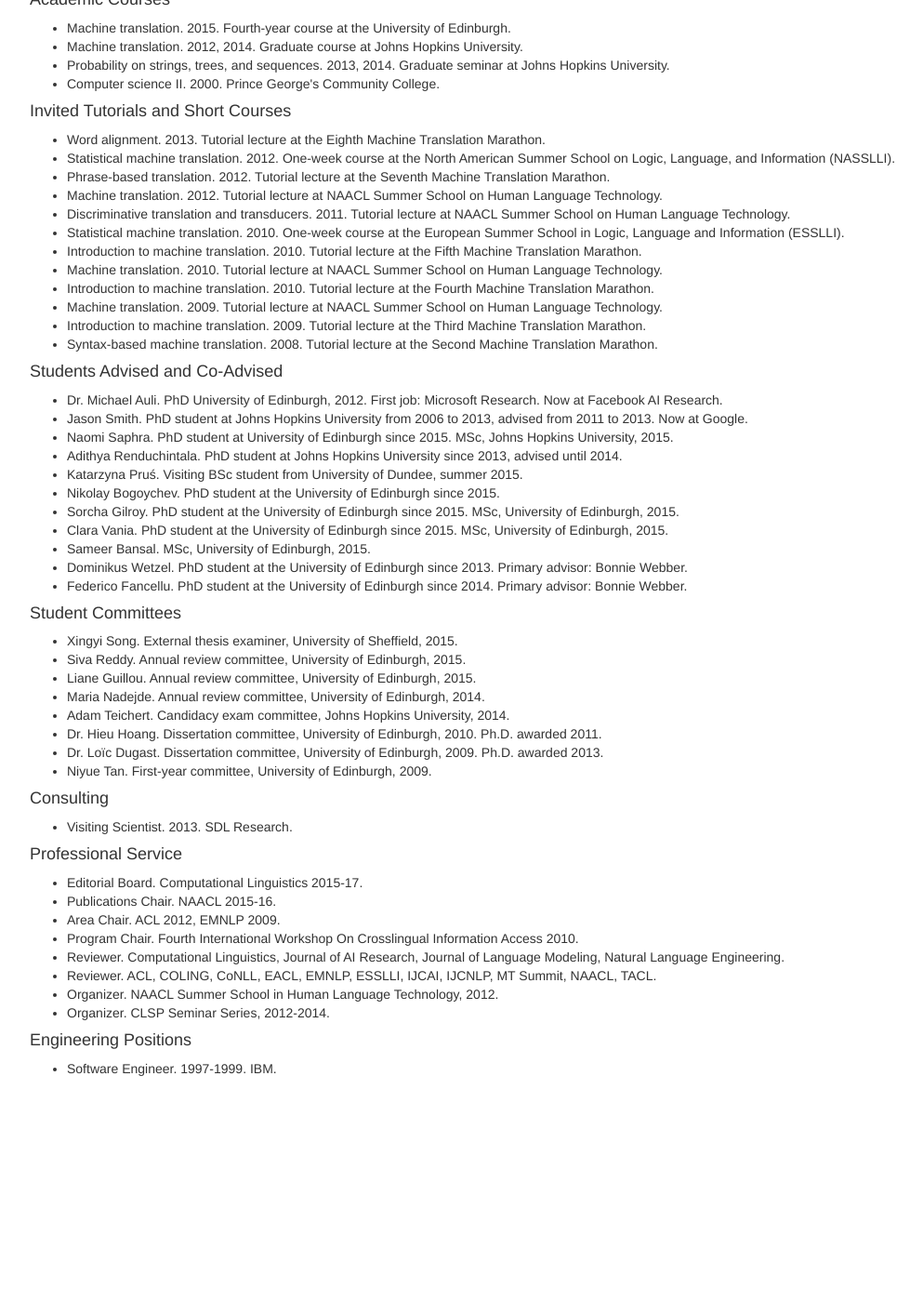
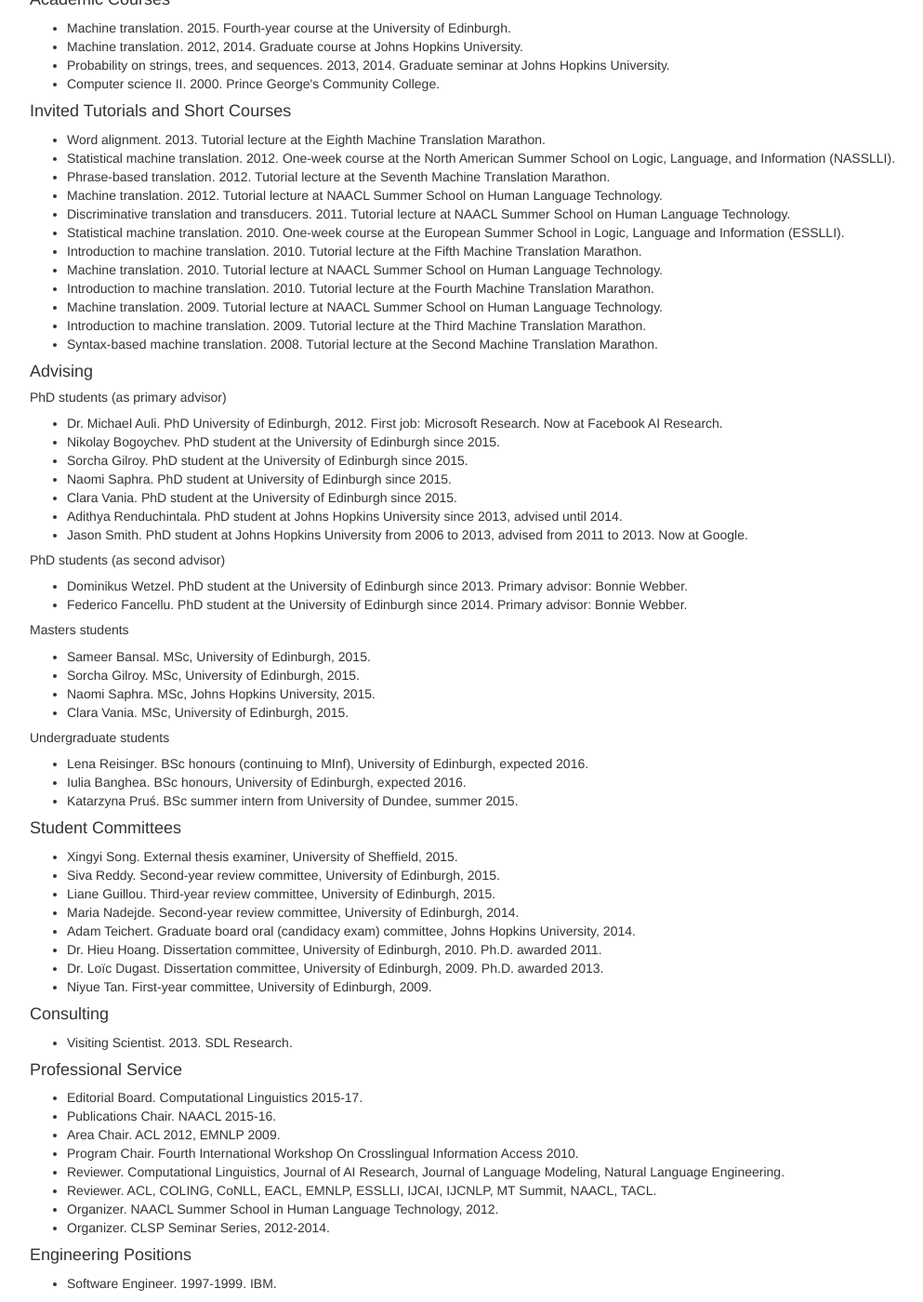
Before and after one commit to alopez/alopez.github.com, a Jekyll site: the page built from cv.html, in a window 1280 px wide and 1400 px high, scrolled down 2091 px. Shown: the whole window at 93% size, without its empty margins (23-1016 px from the left). Built offline with Jekyll 4.4.1, drawn with Linux system fonts in a browser that asks for light colours; before the commit the page ends 3260 px from its top, so only the background shows below that.

Commit message:
Update cv

```diff
--- a/_includes/cv-list.html
+++ b/_includes/cv-list.html
@@ -1,5 +1,6 @@
 {% for category in include.categories%}
   <h4>{{ category.heading }}</h4>
+  {% if category.items %}
   <ul>
     {% for item in category.items %}
       <li>
@@ -9,4 +10,19 @@
       </li>
     {% endfor %}
   </ul>
+  {% endif %}
+  {% if category.subsections %}
+  {% for subsection in category.subsections %}
+  <h5>{{ subsection.heading }}</h5>
+  <ul>
+    {% for item in subsection.items %}
+      <li>
+        {{ item.title }}.
+        {% if item.year %}{{ item.year }}.{% endif %}
+        {% if item.detail %}{{ item.detail }}.{% endif %}
+      </li>
+    {% endfor %}
+  </ul>
+  {% endfor %}
+  {% endif %}
 {% endfor %}
--- a/cv.html
+++ b/cv.html
@@ -244,41 +244,68 @@ after-pubs:
         year: 2008
         detail: Tutorial lecture at the Second Machine Translation Marathon
   -
-    heading: Students Advised and Co-Advised
+    heading: Advising
+    subsections:
+      -
+        heading: PhD students (as primary advisor)
         items:
           -
             title: Dr. Michael Auli
             detail: PhD University of Edinburgh, 2012. First job&#58; Microsoft Research. Now at Facebook AI Research
           -
-        title: Jason Smith
-        detail: PhD student at Johns Hopkins University from 2006 to 2013, advised from 2011 to 2013. Now at Google
+            title: Nikolay Bogoychev
+            detail: PhD student at the University of Edinburgh since 2015
+          -
+            title: Sorcha Gilroy
+            detail: PhD student at the University of Edinburgh since 2015
           -
             title: Naomi Saphra
-        detail: PhD student at University of Edinburgh since 2015. MSc, Johns Hopkins University, 2015
+            detail: PhD student at University of Edinburgh since 2015
+          -
+            title: Clara Vania
+            detail: PhD student at the University of Edinburgh since 2015
           -
             title: Adithya Renduchintala
             detail: PhD student at Johns Hopkins University since 2013, advised until 2014
           -
-        title: Katarzyna Pruś
-        detail: Visiting BSc student from University of Dundee, summer 2015
+            title: Jason Smith
+            detail: PhD student at Johns Hopkins University from 2006 to 2013, advised from 2011 to 2013. Now at Google
       -
-        title: Nikolay Bogoychev
-        detail: PhD student at the University of Edinburgh since 2015
-      -
-        title: Sorcha Gilroy
-        detail: PhD student at the University of Edinburgh since 2015. MSc, University of Edinburgh, 2015
-      -
-        title: Clara Vania
-        detail: PhD student at the University of Edinburgh since 2015. MSc, University of Edinburgh, 2015
-      -
-        title: Sameer Bansal
-        detail: MSc, University of Edinburgh, 2015
+        heading: PhD students (as second advisor)
+        items:
           -
             title: Dominikus Wetzel
             detail: PhD student at the University of Edinburgh since 2013. Primary advisor&#58; Bonnie Webber
           -
             title: Federico Fancellu
             detail: PhD student at the University of Edinburgh since 2014. Primary advisor&#58; Bonnie Webber
+      -
+        heading: Masters students
+        items:
+          -
+            title: Sameer Bansal
+            detail: MSc, University of Edinburgh, 2015
+          -
+            title: Sorcha Gilroy
+            detail: MSc, University of Edinburgh, 2015
+          -
+            title: Naomi Saphra
+            detail: MSc, Johns Hopkins University, 2015
+          -
+            title: Clara Vania
+            detail: MSc, University of Edinburgh, 2015
+      -
+        heading: Undergraduate students
+        items:
+          -
+            title: Lena Reisinger
+            detail: BSc honours (continuing to MInf), University of Edinburgh, expected 2016
+          -
+            title: Iulia Banghea
+            detail: BSc honours, University of Edinburgh, expected 2016
+          -
+            title: Katarzyna Pruś
+            detail: BSc summer intern from University of Dundee, summer 2015
   -
     heading: Student Committees
     items:
@@ -287,16 +314,16 @@ after-pubs:
         detail: External thesis examiner, University of Sheffield, 2015
       -
         title: Siva Reddy
-        detail: Annual review committee, University of Edinburgh, 2015
+        detail: Second-year review committee, University of Edinburgh, 2015
       -
         title: Liane Guillou
-        detail: Annual review committee, University of Edinburgh, 2015
+        detail: Third-year review committee, University of Edinburgh, 2015
       -
         title: Maria Nadejde
-        detail: Annual review committee, University of Edinburgh, 2014
+        detail: Second-year review committee, University of Edinburgh, 2014
       -
         title: Adam Teichert
-        detail: Candidacy exam committee, Johns Hopkins University, 2014
+        detail: Graduate board oral (candidacy exam) committee, Johns Hopkins University, 2014
       -
         title: Dr. Hieu Hoang
         detail: Dissertation committee, University of Edinburgh, 2010. Ph.D. awarded 2011
```
Lines whose indentation alone changed are shown as unchanged.
